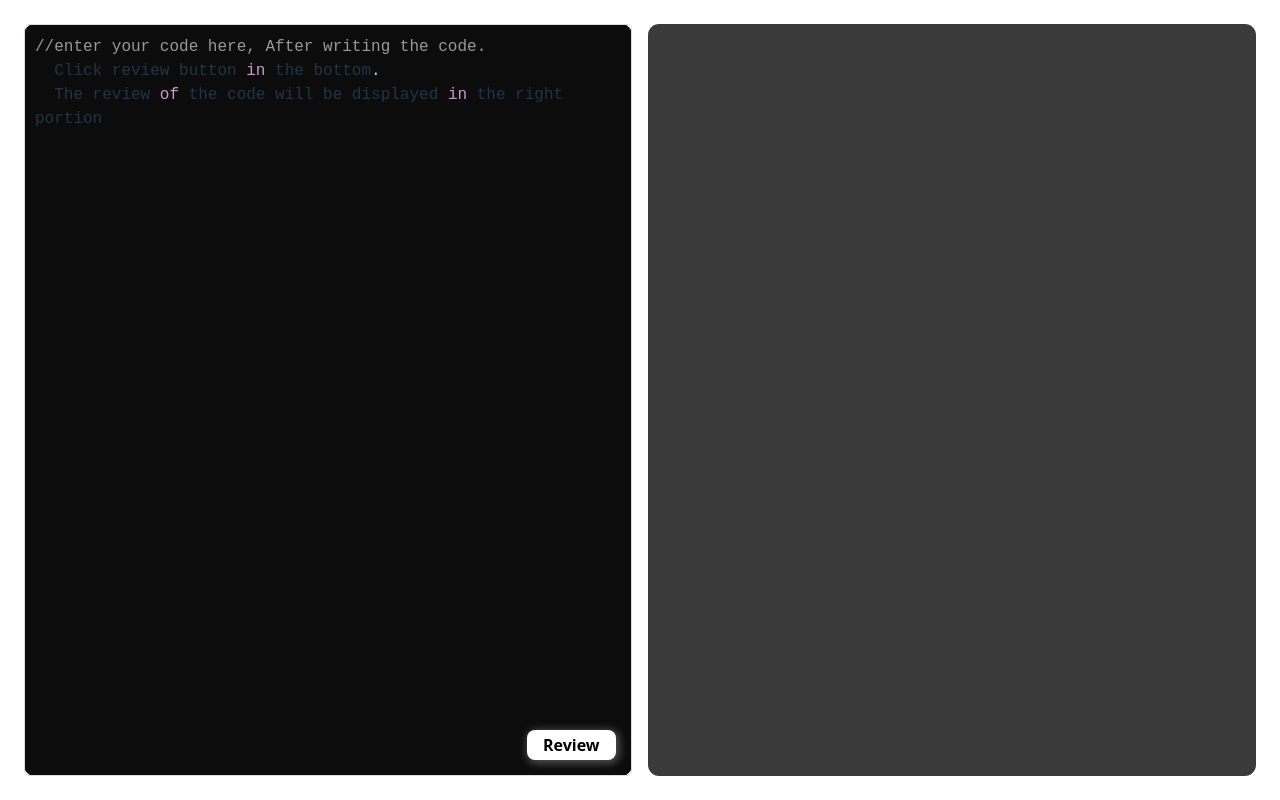
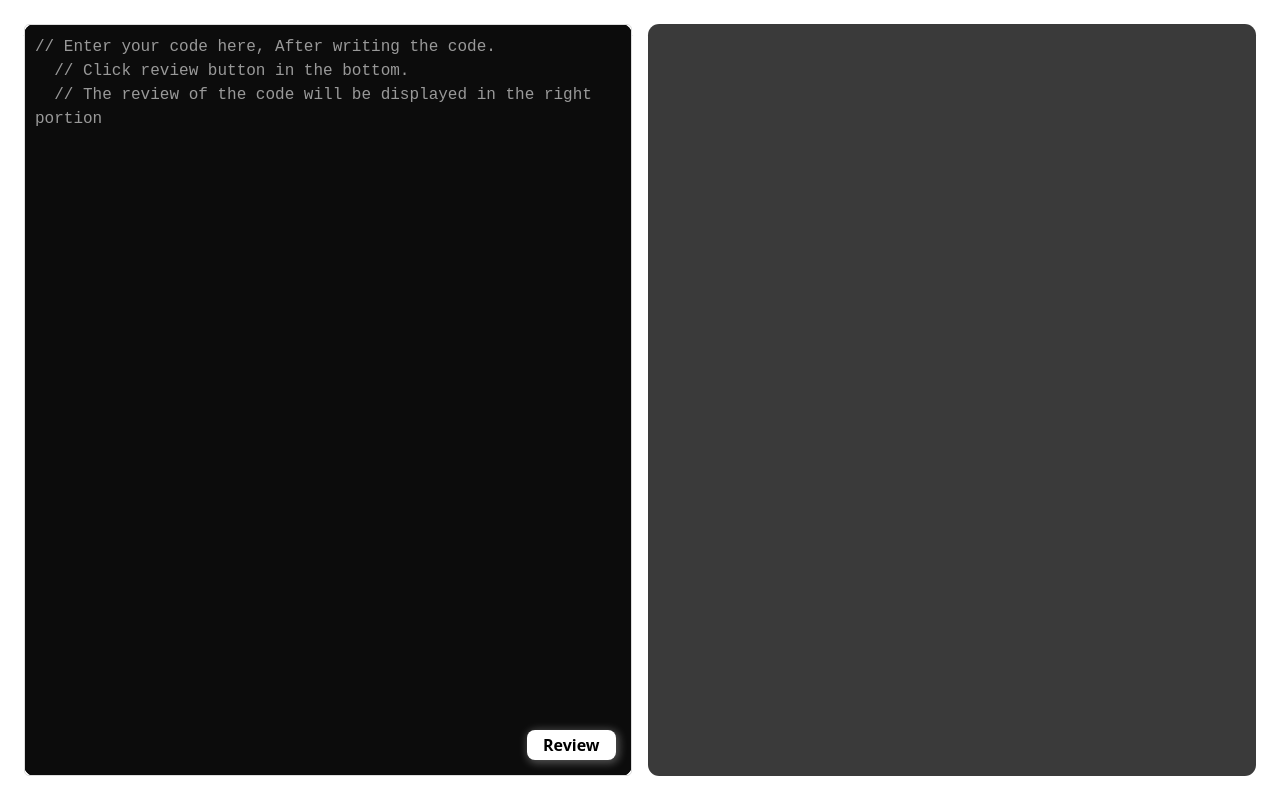
Before and after one commit to MahendraSaiKuramdasu/ai_code_reviewer, a React (Vite) app in the folder Frontend/: page / in a window 1280 px wide. Built offline with nearby package versions, Linux system fonts and the light colour scheme.

Commit message:
Update App.jsx 2

```diff
--- a/Frontend/src/App.jsx
+++ b/Frontend/src/App.jsx
@@ -11,9 +11,9 @@ import './App.css'
 function App() {
   const [count, setCount] = useState(0);
 
-  const [ code, setCode ] = useState(`//enter your code here, After writing the code.
-  Click review button in the bottom.
-  The review of the code will be displayed in the right portion`);
+  const [ code, setCode ] = useState(`// Enter your code here, After writing the code.
+  // Click review button in the bottom.
+  // The review of the code will be displayed in the right portion`);
 
   const [ review, setReview ] = useState(``)
 
```
